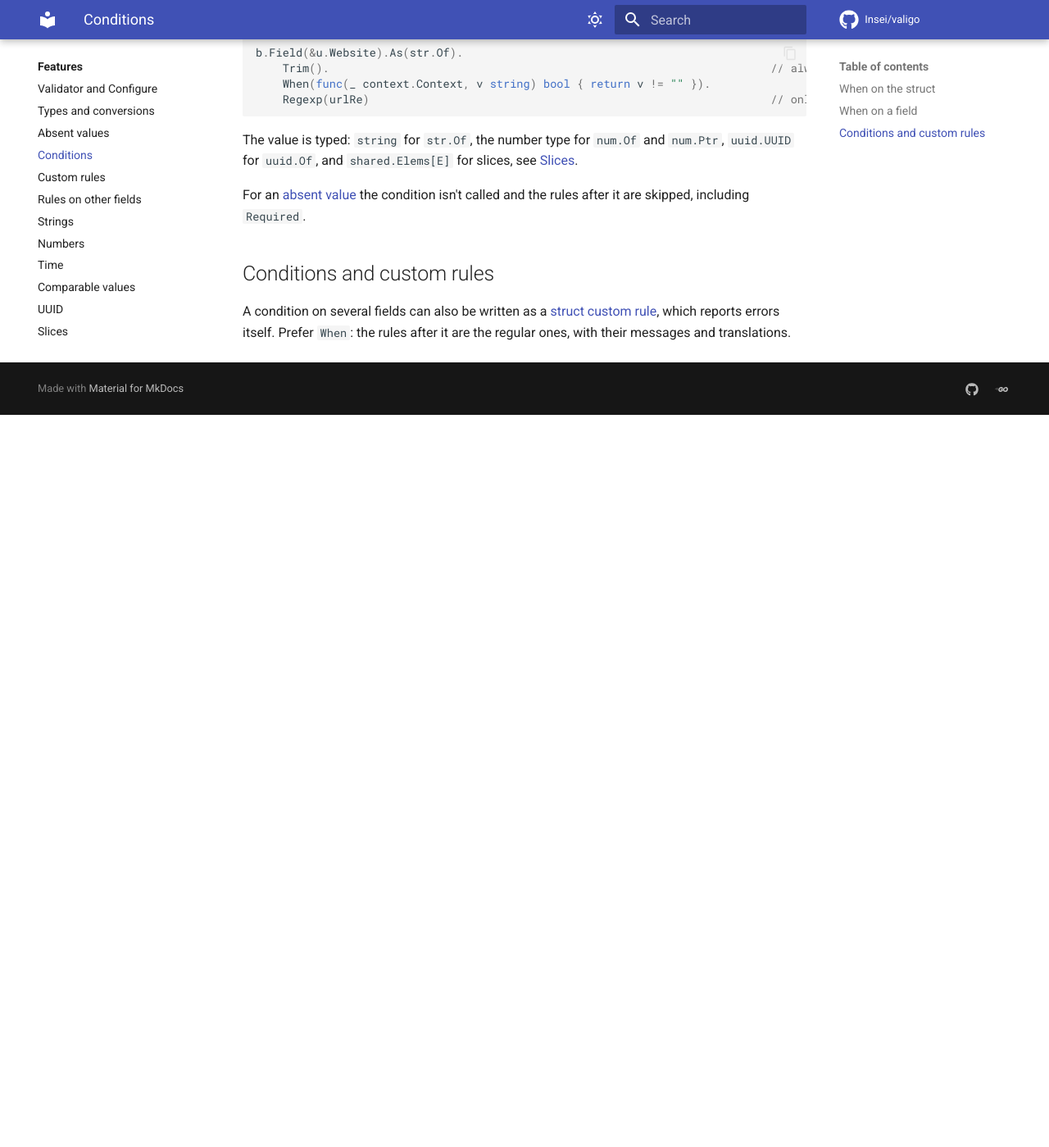
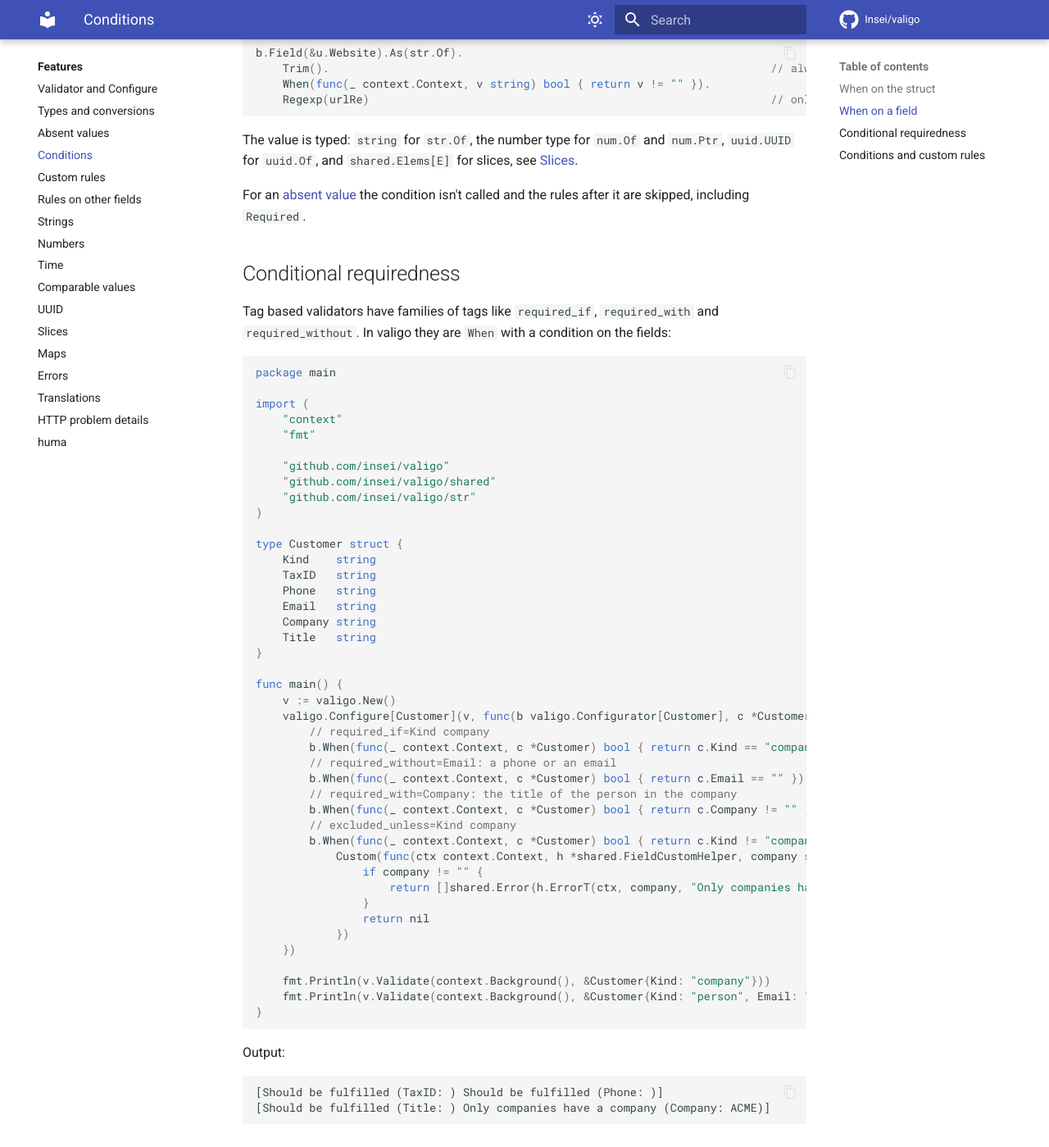
Before and after one commit to Insei/valigo, an MkDocs documentation site: the page built from docs/features/conditions.md, in a window 1280 px wide and 1400 px high, scrolled down 1404 px. Shown: the whole window at 82% size. Built offline with MkDocs 1.6.1 and Material for MkDocs 9.7.7, drawn with Linux system fonts in a browser that asks for light colours; comment, search, counter and statistics services are not loaded; the version menu is left out; before the commit the page ends 1910 px from its top, so only the background shows below that.

Commit message:
docs: describe the new formats and the conditional requiredness
The formats of strings and numbers, their codes, and the equivalents of
required_if, required_with, required_without and excluded_unless of tag
based validators with When.

````diff
--- a/docs/features/conditions.md
+++ b/docs/features/conditions.md
@@ -67,6 +67,62 @@ The value is typed: `string` for `str.Of`, the number type for `num.Of` and `num
 
 For an [absent value](absent.md) the condition isn't called and the rules after it are skipped, including `Required`.
 
+## Conditional requiredness
+
+Tag based validators have families of tags like `required_if`, `required_with` and `required_without`. In valigo they are `When` with a condition on the fields:
+
+```go
+package main
+
+import (
+	"context"
+	"fmt"
+
+	"github.com/insei/valigo"
+	"github.com/insei/valigo/shared"
+	"github.com/insei/valigo/str"
+)
+
+type Customer struct {
+	Kind    string
+	TaxID   string
+	Phone   string
+	Email   string
+	Company string
+	Title   string
+}
+
+func main() {
+	v := valigo.New()
+	valigo.Configure[Customer](v, func(b valigo.Configurator[Customer], c *Customer) {
+		// required_if=Kind company
+		b.When(func(_ context.Context, c *Customer) bool { return c.Kind == "company" }).Field(&c.TaxID).As(str.Of).Required()
+		// required_without=Email: a phone or an email
+		b.When(func(_ context.Context, c *Customer) bool { return c.Email == "" }).Field(&c.Phone).As(str.Of).Required()
+		// required_with=Company: the title of the person in the company
+		b.When(func(_ context.Context, c *Customer) bool { return c.Company != "" }).Field(&c.Title).As(str.Of).Required()
+		// excluded_unless=Kind company
+		b.When(func(_ context.Context, c *Customer) bool { return c.Kind != "company" }).Field(&c.Company).As(str.Of).
+			Custom(func(ctx context.Context, h *shared.FieldCustomHelper, company string) []shared.Error {
+				if company != "" {
+					return []shared.Error{h.ErrorT(ctx, company, "Only companies have a company")}
+				}
+				return nil
+			})
+	})
+
+	fmt.Println(v.Validate(context.Background(), &Customer{Kind: "company"}))
+	fmt.Println(v.Validate(context.Background(), &Customer{Kind: "person", Email: "a@b.cc", Company: "ACME"}))
+}
+```
+
+Output:
+
+```text
+[Should be fulfilled (TaxID: ) Should be fulfilled (Phone: )]
+[Should be fulfilled (Title: ) Only companies have a company (Company: ACME)]
+```
+
 ## Conditions and custom rules
 
 A condition on several fields can also be written as a [struct custom rule](custom.md#struct-rules), which reports errors itself. Prefer `When`: the rules after it are the regular ones, with their messages and translations.
````
Also changed, not shown: docs/features/errors.md (+3 -0 lines), docs/features/numbers.md (+1 -0 lines), docs/features/strings.md (+14 -0 lines), skills/valigo/SKILL.md (+3 -2 lines).
